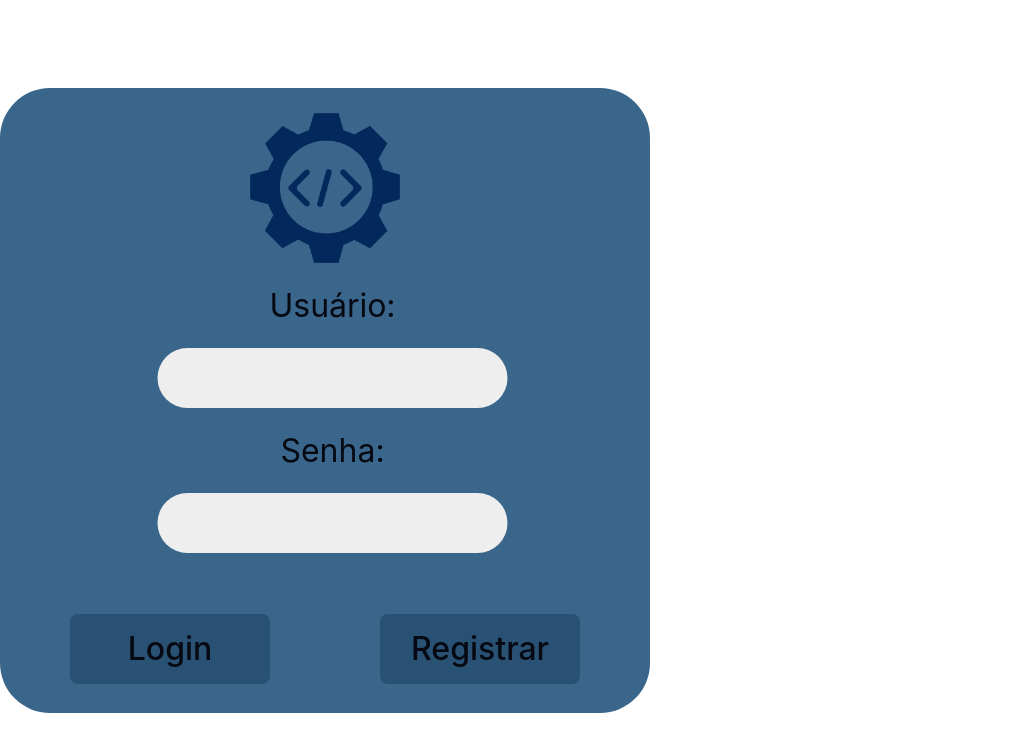
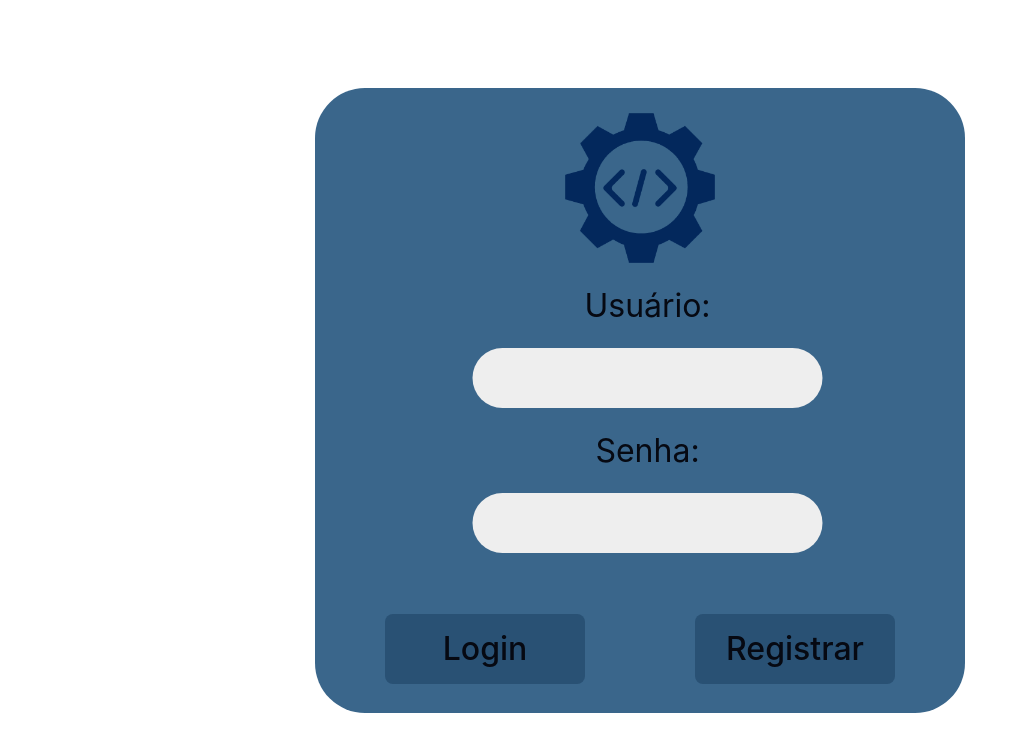
Before and after one commit to DevDokas/SitePortifolioReact, a React (Create React App) app: page /login in a window 1280 px wide. Shown: the top 752 px of the page, without its empty margins (0-1028 px from the left). Built offline with nearby package versions, Linux system fonts and the light colour scheme.

Commit message:
Redux v0.0.1

```diff
--- a/src/index.css
+++ b/src/index.css
@@ -3,6 +3,8 @@
   padding: 0;
   font-family: 'Cascadia Code', Inter, Avenir, Helvetica, Arial, sans-serif;
   text-align: center;
+  align-items: center;
+  align-content: center;
   font-size: 16px;
   line-height: 24px;
   font-weight: 400;
--- a/src/pages/pageHome/pageHome.jsx
+++ b/src/pages/pageHome/pageHome.jsx
@@ -21,8 +21,9 @@ export default function Home() {
 function HomeApp() {
     return(
         <>
+
+        <video src={BackgroundVideo} autoPlay loop muted></video>
         <Nav />
-        <video src={BackgroundVideo} autoPlay loop muted></video>
         <div className="screen">
             <p className="DevDokasParagraph"><span className="TextColorOne">devdokas@devdokas-linux</span>:<span className="TextColorTwo">~</span>$</p>
         </div>
--- a/src/pages/pageLogin/styles/styleLogin.css
+++ b/src/pages/pageLogin/styles/styleLogin.css
@@ -4,6 +4,8 @@ body{
     box-sizing: border-box;
     text-align: center;
     align-content: center;
+    display: flex;
+    justify-content: center;
 }
 
 form {
@@ -38,13 +40,11 @@ label{
     height: 30px;
 }
 
-
 .Div label{
     font-size: 32px;
     width: 350px;
     height: 30px;
     transform: translate(45%, 0);
-
 }
 
 .Div input{
@@ -63,7 +63,6 @@ label{
 }
 
 .DivButton{
-
     margin-top: 55px;
     padding: 0 70px 0 70px;
     display: flex;
```
